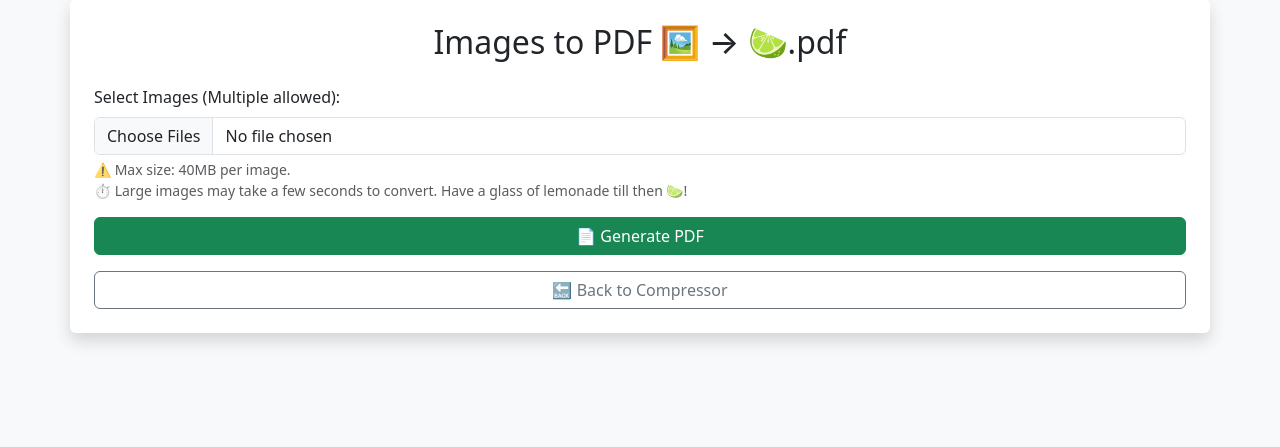
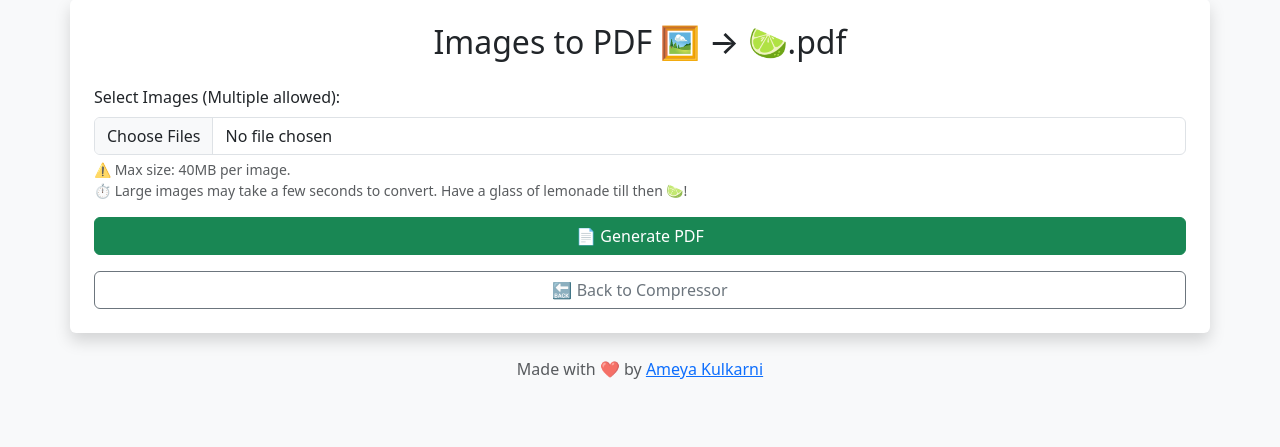
Before and after one commit to Ameya79/Squeezy-Image-Compressor, a Flask app: page /convert-to-pdf in a window 1280 px wide. Shown: the part 49-496 px from the top of the page. Run offline with Flask 3, Linux system fonts and the light colour scheme.

Commit message:
Update convert_to_pdf.html

```diff
--- a/templates/convert_to_pdf.html
+++ b/templates/convert_to_pdf.html
@@ -28,6 +28,8 @@
         <a href="/" class="btn btn-outline-secondary w-100">🔙 Back to Compressor</a>
     </div>
 </div>
-
+<div class="text-center mt-4 mb-3 text-muted">
+    Made with ❤️ by <a href="https://www.linkedin.com/in/ameya-kulkarni-a31b74246" target="_blank">Ameya Kulkarni</a>
+</div>
 </body>
 </html>
```
